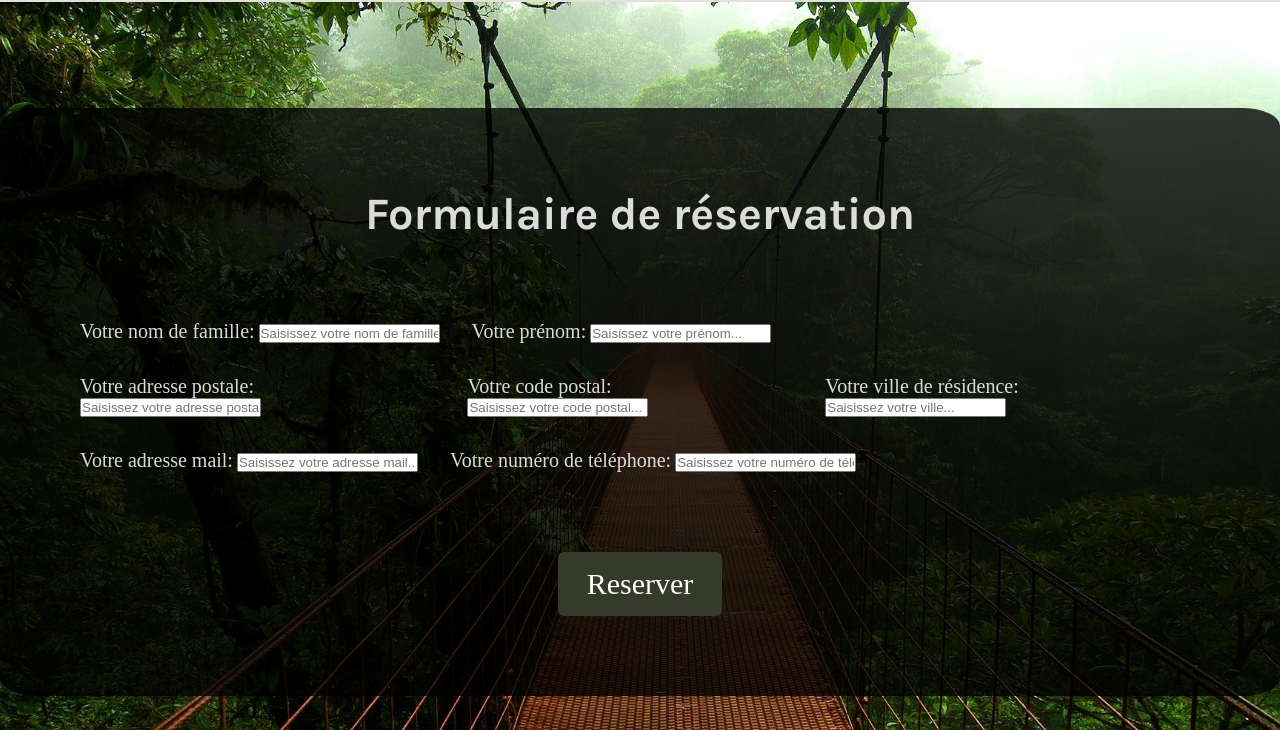
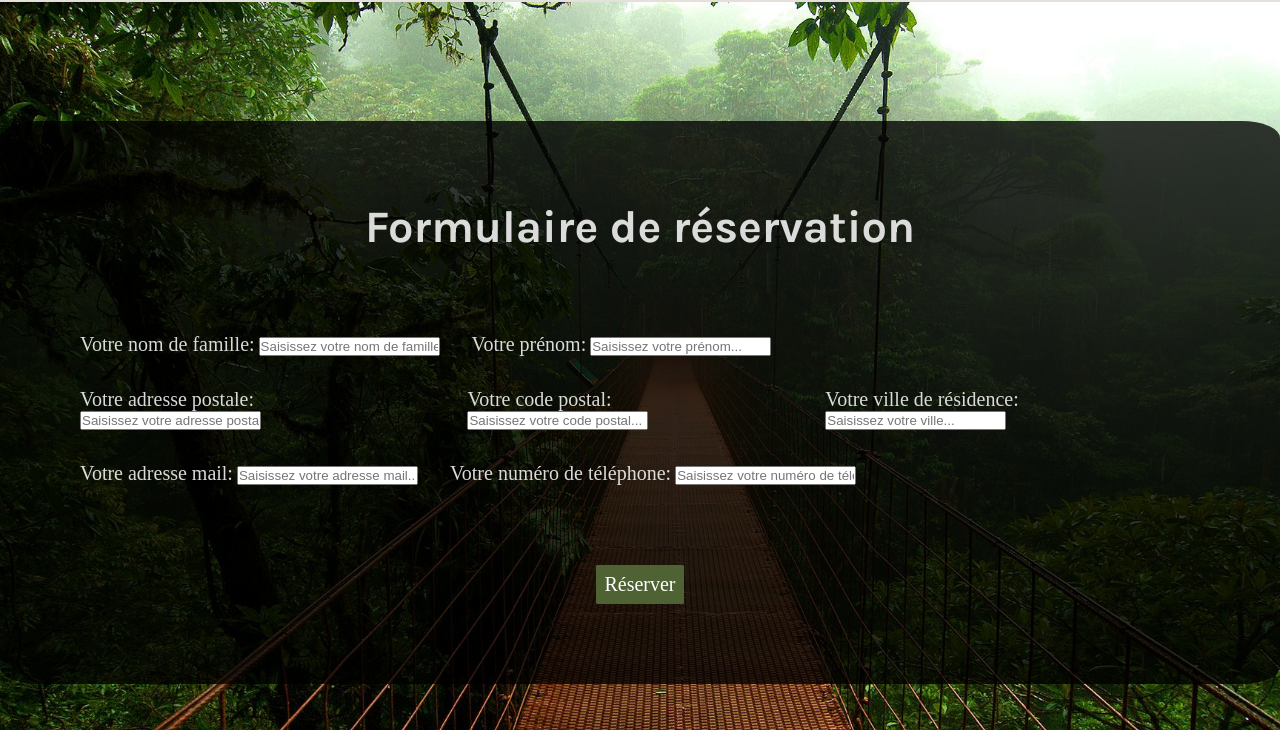
Before and after one commit to Dev-IT-Seb/Examen-Front-End, a website: page pages/formulaire.html in a window 1280 px wide. Shown: the part 70-800 px from the top of the page. Drawn offline with Linux system fonts and the light colour scheme.

Commit message:
(style) add button tertiary and file scss Page form

```diff
--- a/assets/abstracts/_colors.scss
+++ b/assets/abstracts/_colors.scss
@@ -9,6 +9,7 @@ $ColorCardsSlider : #E5E0DC;
 $ColorCardsSliderDescript : #FFFFFF;
 $ColorBTNPrimary : #FFFFFF;
 $ColorBTNSecondary : #FFFFFF;
+$ColorBTNTertiary : #ffffff;
 $ColorFooter : #FFFFFF;
 $ColorFormPageHome : #000000;
 $ColorH2OffresFeu : #000000;
--- a/assets/components/buttons/_secondary.scss
+++ b/assets/components/buttons/_secondary.scss
@@ -3,7 +3,7 @@
 @use "../../abstracts/typography" as *;
 @use "../../abstracts/mixins" as *;
 //--------------------------------------//
-
+//
 // BOUTON SECONDARY
 .button-secondary {
 
@@ -20,3 +20,4 @@
         text-transform: uppercase;
     }
 }
+//--------------------------------------//
--- /dev/null
+++ b/assets/components/buttons/_tertiary.scss
@@ -0,0 +1,21 @@
+// BOUTON TERTIARY
+@use "../../abstracts/colors" as *;
+@use "../../abstracts/typography" as *;
+@use "../../abstracts/mixins" as *;
+//--------------------------------------//
+// BOUTON PAGE FORMULAIRE
+.cta-tertiary {
+    background-color: $SecondaryColor;
+    color: $ColorBTNTertiary;
+    font-size: 20px;
+    font-family: karlamedium;
+    padding: 0.5rem;
+    border-radius: 3%;
+
+    a{
+        text-transform: capitalize;
+        color: $ColorBTNTertiary;
+
+    }
+}
+//--------------------------------------//
--- a/assets/main.scss
+++ b/assets/main.scss
@@ -19,6 +19,7 @@
 @use "./components/buttons/primary";
 @use "./components/buttons/secondary";
 @use "./components/buttons/switch";
+@use "./components/buttons/tertiary";
 //  Import cards
 @use "./components/cards/plan-card";
 //  Import modals
--- a/pages/formulaire.html
+++ b/pages/formulaire.html
@@ -94,9 +94,9 @@
 							</div>
 						</div>
 					</form>
-					<!--- Bouton secondary --->
-					<div class="button-secondary">
-						<a href="#" title="Reserver une location de nos igloos">reserver</a>
+					<!--- Bouton SEND --->
+					<div class="cta-tertiary">
+						<a href="#" title="Réserver une location de nos igloos">réserver</a>
 					</div>
 				</div>
 			</section>
```
Also changed, not shown: css/styles.css, 1 other file.
